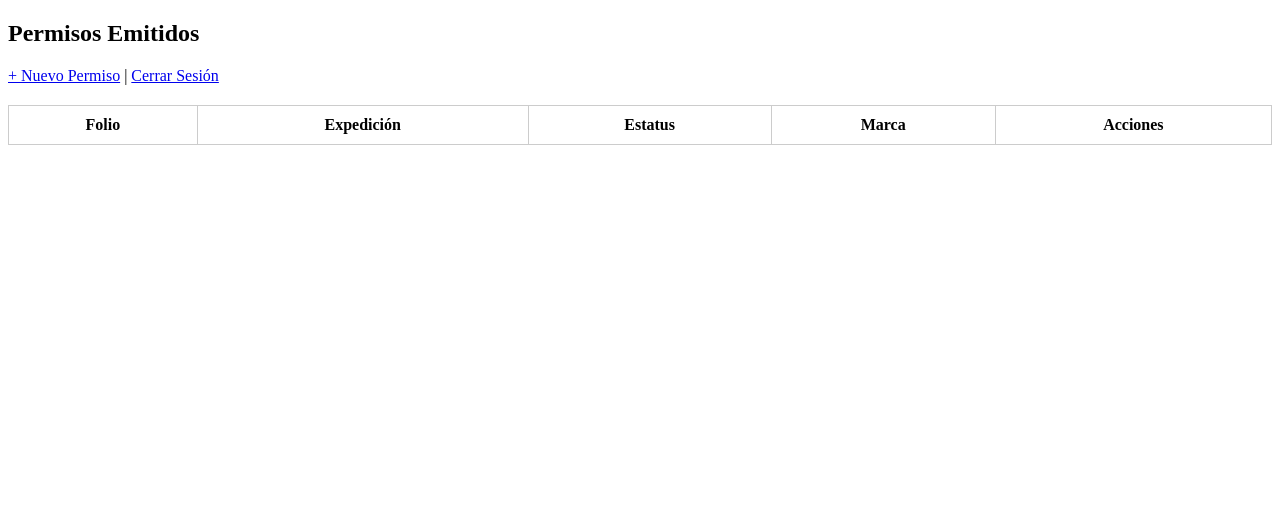
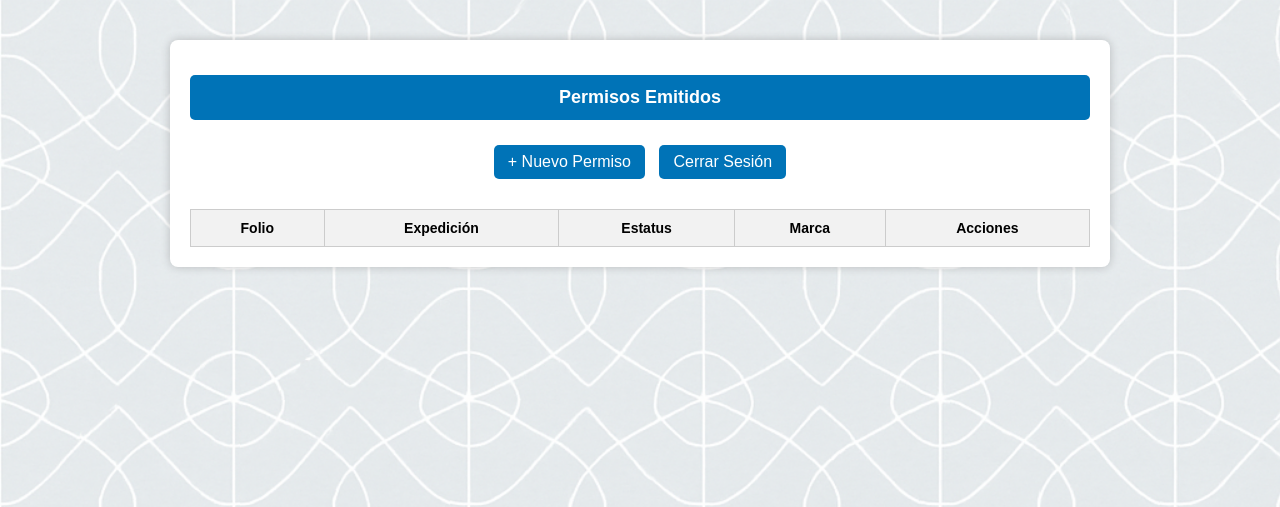
Before and after one commit to Gsr1989/Guerrero, a Flask app: page /panel_guerrero in a window 1280 px wide. Shown: the top 507 px of the page. Run offline with Flask 3, Linux system fonts and the light colour scheme; the visitor is signed in with stand-in values (Sample User, id 1); data that the repository does not hold is empty.

Commit message:
Update panel_guerrero.html

```diff
--- a/templates/panel_guerrero.html
+++ b/templates/panel_guerrero.html
@@ -2,29 +2,80 @@
 <html lang="es">
 <head>
   <meta charset="UTF-8">
-    <title>Panel de Permisos</title>
+  <title>Permisos Emitidos</title>
   <meta name="viewport" content="width=device-width, initial-scale=1">
+  <link rel="stylesheet" href="{{ url_for('static', filename='css/style_login.css') }}">
   <style>
+    body {
+      background-image: url("{{ url_for('static', filename='img/fondo_grecas.png') }}");
+      background-size: cover;
+      background-repeat: repeat;
+      font-family: Arial, sans-serif;
+    }
+
+    .contenedor {
+      max-width: 900px;
+      margin: 40px auto;
+      background: #fff;
+      padding: 20px;
+      border-radius: 8px;
+      box-shadow: 0px 0px 10px rgba(0,0,0,0.2);
+    }
+
+    h2 {
+      text-align: center;
+      background-color: #0073b7;
+      color: white;
+      padding: 12px;
+      border-radius: 5px;
+      font-size: 18px;
+    }
+
+    a.boton {
+      display: inline-block;
+      margin: 10px 5px;
+      background-color: #0073b7;
+      color: white;
+      padding: 8px 14px;
+      border-radius: 5px;
+      text-decoration: none;
+    }
+
     table {
       width: 100%;
       border-collapse: collapse;
       margin-top: 20px;
+      font-size: 14px;
     }
+
     th, td {
       border: 1px solid #ccc;
       padding: 10px;
       text-align: center;
     }
-        .vigente { color: green; }
-        .vencido { color: red; }
+
+    th {
+      background-color: #f2f2f2;
+    }
+
+    .vigente { color: green; font-weight: bold; }
+    .vencido { color: red; font-weight: bold; }
+
     .acciones a {
+      text-decoration: none;
       margin: 0 5px;
+      color: #0073b7;
     }
   </style>
 </head>
 <body>
+  <div class="contenedor">
     <h2>Permisos Emitidos</h2>
-    <a href="/registrar_guerrero">+ Nuevo Permiso</a> | <a href="/cerrar_sesion">Cerrar Sesión</a>
+    <div style="text-align: center;">
+      <a href="/registrar_guerrero" class="boton">+ Nuevo Permiso</a>
+      <a href="/cerrar_sesion" class="boton">Cerrar Sesión</a>
+    </div>
+
     <table>
       <tr>
         <th>Folio</th>
@@ -35,7 +86,7 @@
       </tr>
       {% for permiso in permisos %}
       <tr>
-            <td style="color: red;">{{ permiso.folio }}</td>
+        <td style="color: red; font-weight: bold;">{{ permiso.folio }}</td>
         <td>{{ permiso.fecha_expedicion }}</td>
         <td class="{{ 'vigente' if permiso.estatus == 'VIGENTE' else 'vencido' }}">{{ permiso.estatus }}</td>
         <td>{{ permiso.marca }}</td>
@@ -47,5 +98,6 @@
       </tr>
       {% endfor %}
     </table>
+  </div>
 </body>
 </html>
```
Lines whose indentation alone changed are shown as unchanged.
